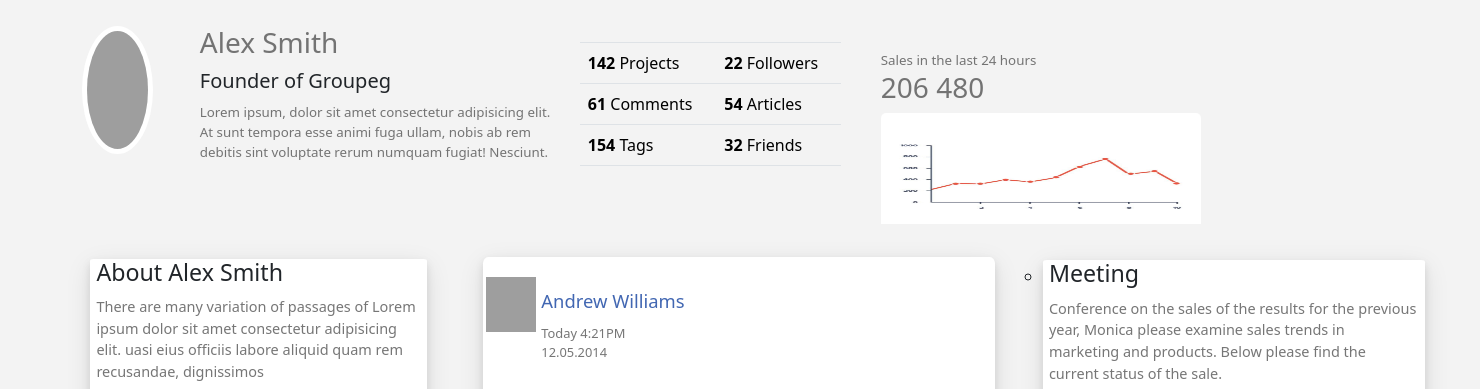
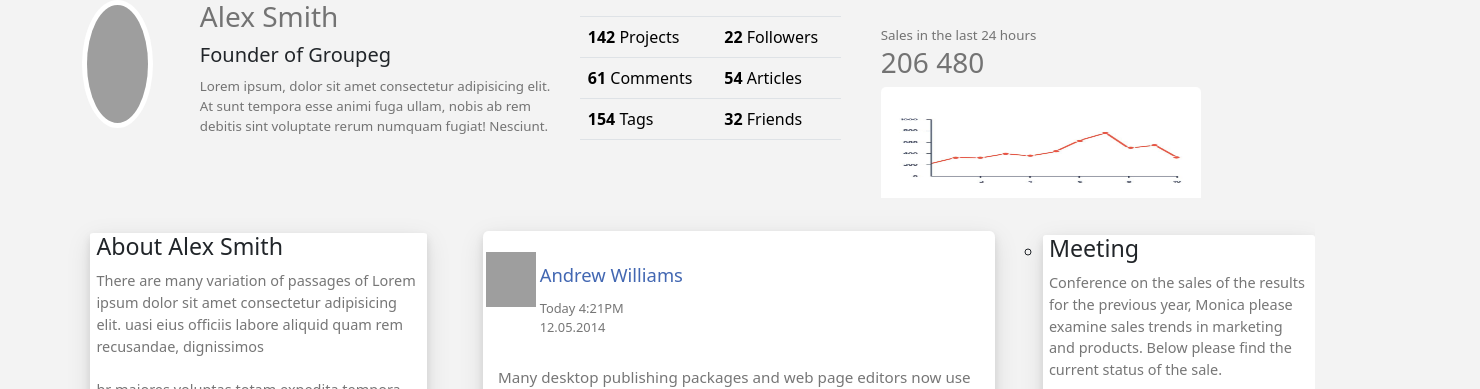
Before and after one commit to Shivam3262/Task-Bootstrap, a plain HTML site: page index.html in a window 1280 px wide. Shown: the top 389 px of the page, 1480 px wide, since content can reach past the window. Drawn offline with nearby package versions, Linux system fonts and the light colour scheme; grey boxes are pictures that could not be loaded.

Commit message:
Update style1.css

```diff
--- a/style1.css
+++ b/style1.css
@@ -1,6 +1,6 @@
 
 body{
-  margin: 2%;
+  /* margin: 2%; */
   background-color: #dedede57;
   overflow-x: hidden;
 
@@ -76,7 +76,7 @@ hr {
 #Upper-Container li,
 #First-Upper li,
 #Second-Upper li {
-  margin-right: 55px;
+  /* margin-right: 55px; */
 }
 #Second-Upper li p {
   margin-bottom: 3.02vh;
```
